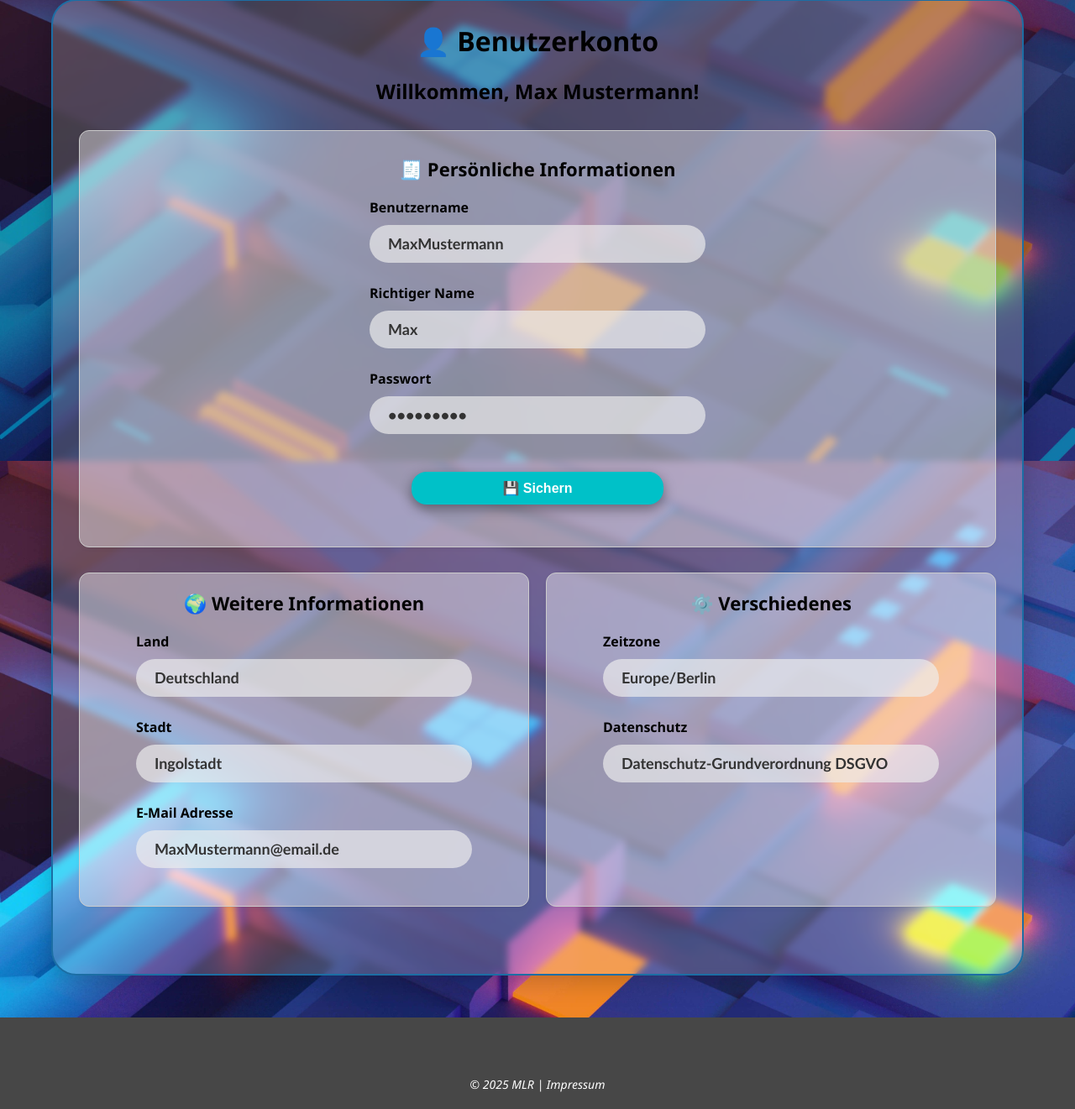
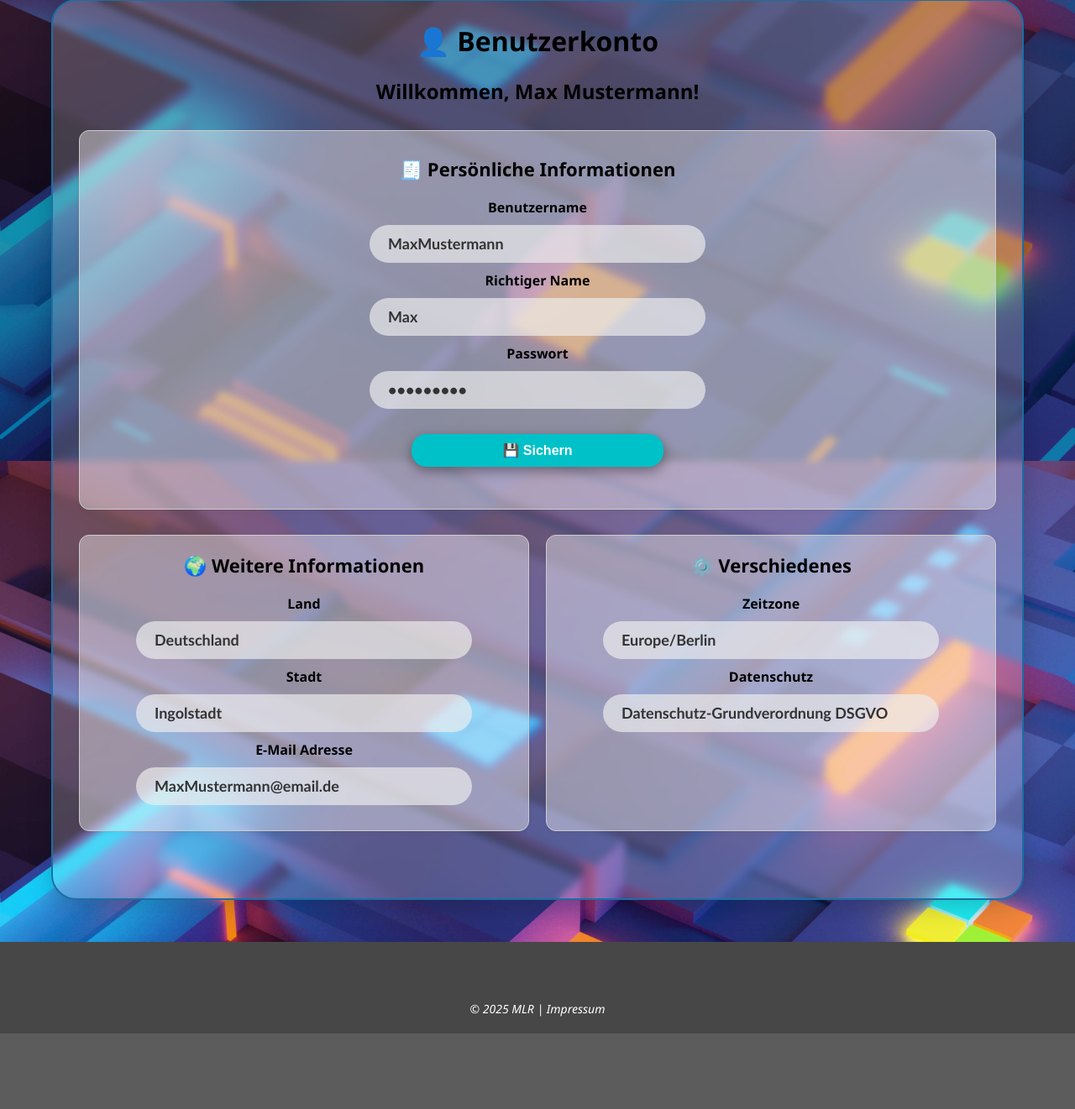
Before and after one commit to WebTechTHI/WebTech, a PHP site: page /pages/user.html in a window 1280 px wide. Shown: the part 251-1572 px from the top of the page at 84% size. After the commit the page ends 1482 px from the top, so only its background shows below. Run offline with PHP 8.4, Linux system fonts and the light colour scheme.

Commit message:
inputgroup gelöscht und sauber zentriert

```diff
--- a/assets/css/loginRegistration.css
+++ b/assets/css/loginRegistration.css
@@ -236,17 +236,6 @@ label {
 
 
 
-/*Icon bei Registrations einfügen*/
-.inputGroup {
-    margin-bottom: 25px;
-    text-align: left;
-    max-width: 400px;
-    margin-left: auto;
-    margin-right: auto;
-}
-
-
-
 
 
 
--- a/pages/login.html
+++ b/pages/login.html
@@ -37,7 +37,7 @@
 
     <h4 class="formSubtitle" title="Please fill out the blanks">Melden Sie sich mit Ihren Zugangsdaten an</h4>
 
-    <div class="inputGroup">
+    <div>
         <label for="usernamelogin">Benutzername</label>
         <div>
 
@@ -45,7 +45,7 @@
         </div>
     </div>
 
-    <div class="inputGroup">
+    <div>
         <label for="userpasswordlogin">Passwort</label>
         <div>
 
--- a/pages/registration.html
+++ b/pages/registration.html
@@ -45,7 +45,7 @@
         </ul>
     </div>
 
-    <div class="inputGroup">
+    <div>
         <label for="usernameregistration">Benutzername</label>
         <div >
 
@@ -53,7 +53,7 @@
         </div>
     </div>
 
-    <div class="inputGroup">
+    <div>
         <label for="userpasswordregistration">Passwort</label>
         <div >
 
@@ -62,7 +62,7 @@
     </div>
 
 
-    <div class="inputGroup">
+    <div>
         <label for="userpasswordregistrationconfirmation">Passwort bestätigen</label>
         <div >
 
--- a/pages/user.html
+++ b/pages/user.html
@@ -40,7 +40,7 @@
   <div class="infoBlockWide">
     <h2>🧾 Persönliche Informationen</h2>
 
-    <div class="inputGroup">
+    <div>
       <label for="username">Benutzername</label>
       <div>
 
@@ -48,7 +48,7 @@
       </div>
     </div>
 
-    <div class="inputGroup">
+    <div>
       <label for="username2">Richtiger Name</label>
       <div>
 
@@ -56,7 +56,7 @@
       </div>
     </div>
 
-    <div class="inputGroup">
+    <div>
       <label for="userpassword">Passwort</label>
       <div>
 
@@ -71,7 +71,7 @@
     <div class="infoBlockSmall">
       <h2>🌍 Weitere Informationen</h2>
 
-      <div class="inputGroup">
+      <div>
         <label for="Land">Land</label>
         <div>
 
@@ -79,7 +79,7 @@
         </div>
       </div>
 
-      <div class="inputGroup">
+      <div>
         <label for="Stadt">Stadt</label>
         <div>
 
@@ -87,7 +87,7 @@
         </div>
       </div>
 
-      <div class="inputGroup">
+      <div>
         <label for="email">E-Mail Adresse</label>
         <div>
 
@@ -99,7 +99,7 @@
     <div class="infoBlockSmall">
       <h2>⚙️ Verschiedenes</h2>
 
-      <div class="inputGroup">
+      <div>
         <label for="Zeitzone">Zeitzone</label>
         <div>
 
@@ -107,7 +107,7 @@
         </div>
       </div>
 
-      <div class="inputGroup">
+      <div>
         <label for="Datenschutz">Datenschutz</label>
         <div>
 
```
